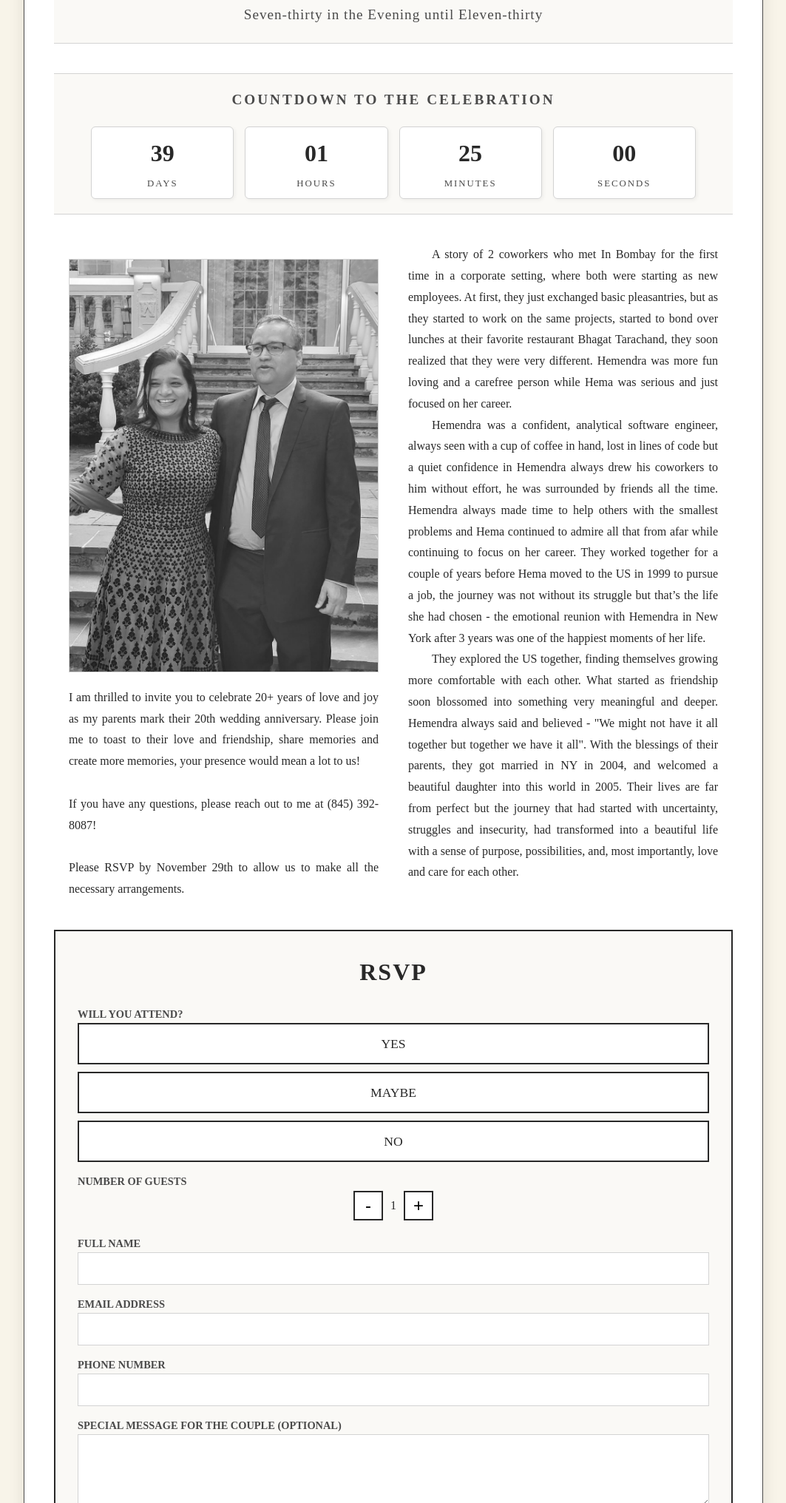
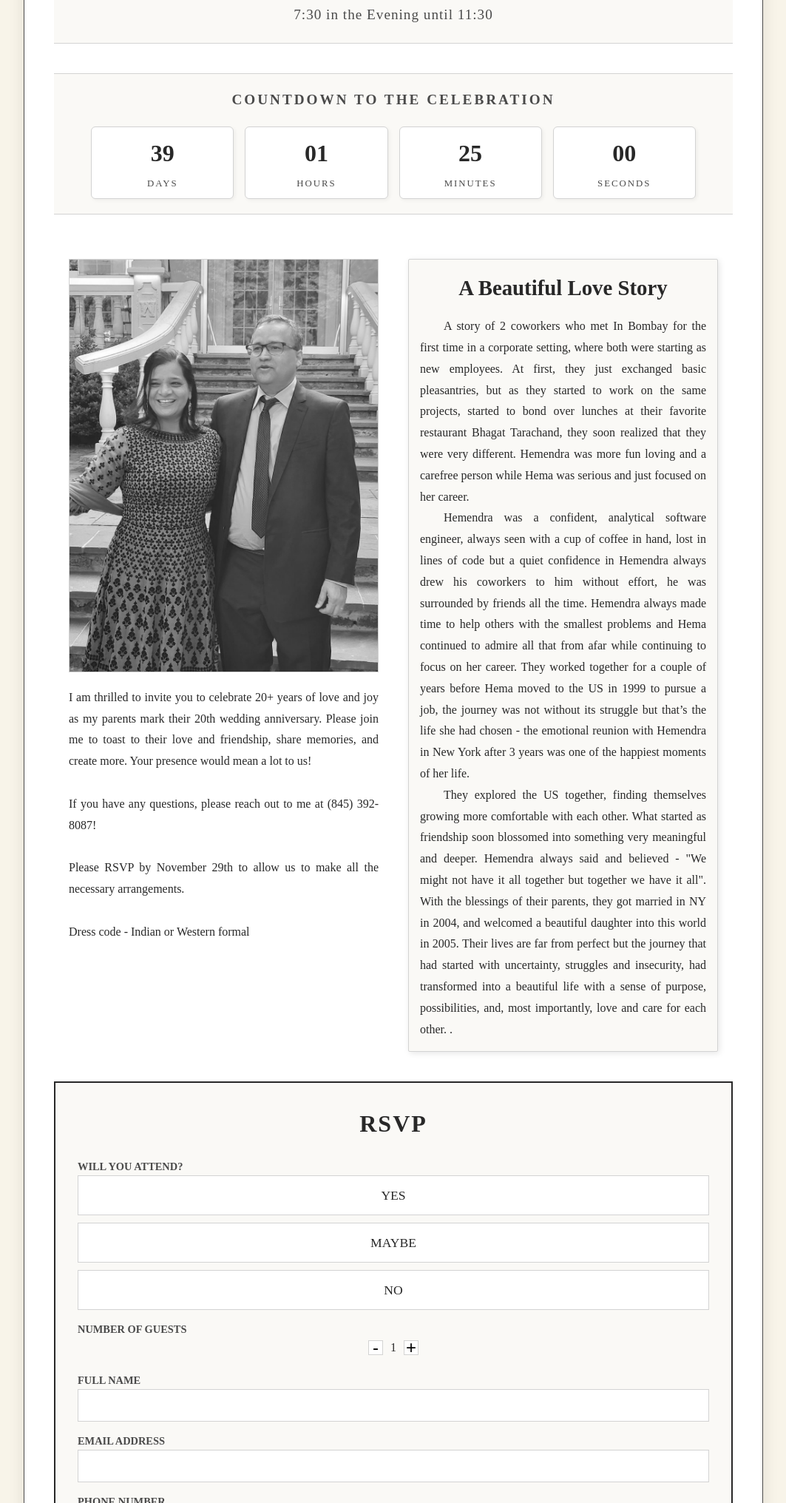
Before and after one commit to aditihrathi/20th-Anniversary-RSVP, a plain HTML site: page frontend/index.html in a window 1280 px wide. Shown: the part 541-2573 px from the top of the page at 74% size, without its empty margins (108-1171 px from the left). Drawn offline with Linux system fonts and the light colour scheme; no server answers; a web font is replaced by a local one.

Commit message:
standard changes

```diff
--- a/frontend/index.html
+++ b/frontend/index.html
@@ -567,7 +567,7 @@ body {
 
 .attendance-option {
     padding: 12px;
-    border: 2px solid var(--black);
+    border: 1px solid var(--light-grey);
     text-align: center;
     cursor: pointer;
     background-color: #fff;
@@ -590,9 +590,9 @@ body {
 }
 
 .counter-btn {
-    width: 40px;
-    height: 40px;
-    border: 2px solid var(--black);
+    width: 20px;
+    height: 20px;
+    border: 1px solid var(--light-grey);
     background-color: #fff;
     font-size: 1.5rem;
     display: flex;
@@ -626,6 +626,31 @@ body {
     margin-top: 20px;
     background-color: var(--off-white);
 }
+.story-box {
+    border: 1px solid var(--light-grey);
+    padding: 15px;
+    background-color: var(--off-white);
+    border-radius: 2px;
+    box-shadow: 2px 2px 8px rgba(0, 0, 0, 0.1);
+    margin-top: 20px;
+}
+
+.story-title {
+    font-size: 1.8rem;
+    text-align: center;
+    margin-bottom: 15px;
+    font-weight: bold;
+    color: var(--black);
+    font-family: 'Times New Roman', serif;
+}
+
+.story-content {
+    text-align: justify;
+    line-height: 1.8;
+    color: var(--black);
+    font-size: 1rem;
+}
+
 
 /* Mobile Responsiveness */
 @media (max-width: 768px) {
@@ -673,9 +698,9 @@ body {
         <h2 class="main-headline">Do Panchi Do Tinke Kaho Le Ke Chale Hein Kahaan - Ye Banaayenge Ek Ashiyaan</h2>
 
         <div class="event-details">
-            <div class="venue">Villa Borghesie</div>
+            <div class="venue">Villa Borghese ~ 70 Widmer Rd, Wappingers Falls</div>
             <div class="date-time">Saturday, December 21st, 2024</div>
-            <div class="date-time">Seven-thirty in the Evening until Eleven-thirty</div>
+            <div class="date-time">7:30 in the Evening until 11:30</div>
         </div>
 
         <div class="countdown-section">
@@ -706,26 +731,29 @@ body {
                     <img src="images/hema-hemendra.jpeg" alt="Hema and Hemendra">
                 </div>
                 <article class="article">
-                    <p>I am thrilled to invite you to celebrate 20+ years of love and joy as my parents mark their 20th wedding anniversary. Please join me to toast to their love and friendship, share memories and create more memories, your presence would mean a lot to us!
-                    </p>
+                    <p>I am thrilled to invite you to celebrate 20+ years of love and joy as my parents mark their 20th wedding anniversary. Please join me to toast to their love and friendship, share memories, and create more. Your presence would mean a lot to us!</p>
                     <br>
                     <p>If you have any questions, please reach out to me at (845) 392-8087!</p>
                     <br>
                     <p>Please RSVP by November 29th to allow us to make all the necessary arrangements.</p>
+                    <br>
+                    <p>Dress code - Indian or Western formal</p>
                 </article>
             </div>
 
-            <div class="column">
-                <div class="article">
-                    <p>&emsp;&emsp;A story of 2 coworkers who met In Bombay for the first time in a corporate setting, where both were starting as new employees. At first, they just exchanged basic pleasantries, but as they started to work on the same projects, started to bond over lunches at their favorite restaurant Bhagat Tarachand, they soon realized that they were very different. Hemendra was more fun loving and a carefree person while Hema was serious and just focused on her career.  </p>
-
-                    <p> &emsp;&emsp;Hemendra was a confident, analytical software engineer, always seen with a cup of coffee in hand, lost in lines of code but a quiet confidence in Hemendra always drew his coworkers to him without effort, he was surrounded by friends all the time. Hemendra always made time to help others with the smallest problems and Hema continued to admire all that from afar while continuing to focus on her career. They worked together for a couple of years before Hema moved to the US in 1999 to pursue a job, the journey was not without its struggle but that’s the life she had chosen - the emotional reunion with Hemendra in New York after 3 years was one of the happiest moments of her life. </p>
-                    <p> &emsp;&emsp;They explored the US together, finding themselves growing more comfortable with each other.
-                        What started as friendship soon blossomed into something very meaningful and deeper. Hemendra always said and believed - "We might not have it all together but together we have it all". With the blessings of their parents, they got married in NY in 2004, and welcomed a beautiful daughter into this world in 2005. Their lives are far from perfect but the journey that had started with uncertainty, struggles and insecurity, had transformed into a beautiful life with a sense of purpose, possibilities, and, most importantly, love and care for each other.
-                        </p>
+            <div class="column story-box">
+                <h3 class="story-title">A Beautiful Love Story</h3>
+                <div class="story-content">
+                    <p>&emsp;&emsp;A story of 2 coworkers who met In Bombay for the first time in a corporate setting, where both were starting as new employees. At first, they just exchanged basic pleasantries, but as they started to work on the same projects, started to bond over lunches at their favorite restaurant Bhagat Tarachand, they soon realized that they were very different. Hemendra was more fun loving and a carefree person while Hema was serious and just focused on her career.
+                    </p>
+                    <p>&emsp;&emsp;Hemendra was a confident, analytical software engineer, always seen with a cup of coffee in hand, lost in lines of code but a quiet confidence in Hemendra always drew his coworkers to him without effort, he was surrounded by friends all the time. Hemendra always made time to help others with the smallest problems and Hema continued to admire all that from afar while continuing to focus on her career. They worked together for a couple of years before Hema moved to the US in 1999 to pursue a job, the journey was not without its struggle but that’s the life she had chosen - the emotional reunion with Hemendra in New York after 3 years was one of the happiest moments of her life.
+                    </p>
+                    <p>&emsp;&emsp;They explored the US together, finding themselves growing more comfortable with each other.
+                        What started as friendship soon blossomed into something very meaningful and deeper. Hemendra always said and believed - "We might not have it all together but together we have it all". With the blessings of their parents, they got married in NY in 2004, and welcomed a beautiful daughter into this world in 2005. Their lives are far from perfect but the journey that had started with uncertainty, struggles and insecurity, had transformed into a beautiful life with a sense of purpose, possibilities, and, most importantly, love and care for each other.  .</p>
                 </div>
             </div>
         </div>
+
 
         <div class="rsvp-form">
             <h3 class="rsvp-title">RSVP</h3>
--- a/utils/emailTemplates.js
+++ b/utils/emailTemplates.js
@@ -49,7 +49,9 @@ function generateYesEmailTemplate(rsvpData) {
                   <h3 style="font-family: 'Playfair Display SC', serif; font-size: 18px; color: #282828; margin-bottom: 10px;">Event Details</h3>
                   <p style="font-size: 14px; margin: 8px 0;"><strong>Date:</strong> December 21st, 2024</p>
                   <p style="font-size: 14px; margin: 8px 0;"><strong>Time:</strong> 7:30 PM - 11:30 PM</p>
-                  <p style="font-size: 14px; margin: 8px 0;"><strong>Venue:</strong> Villa Borghesie</p>
+                  <p style="font-size: 14px; margin: 8px 0;"><strong>Venue:</strong> Villa Borghese</p>
+                  <p style="font-size: 14px; margin: 8px 0;"><strong>Venue:</strong> Dress Code - Indian or Western formal</p>
+
               </div>
               <p style="font-size: 16px; text-align: center; margin-top: 20px;">If your plans change, please feel free to reply to this email or text me at (845) 392-8087!</p>
           </div>
```
